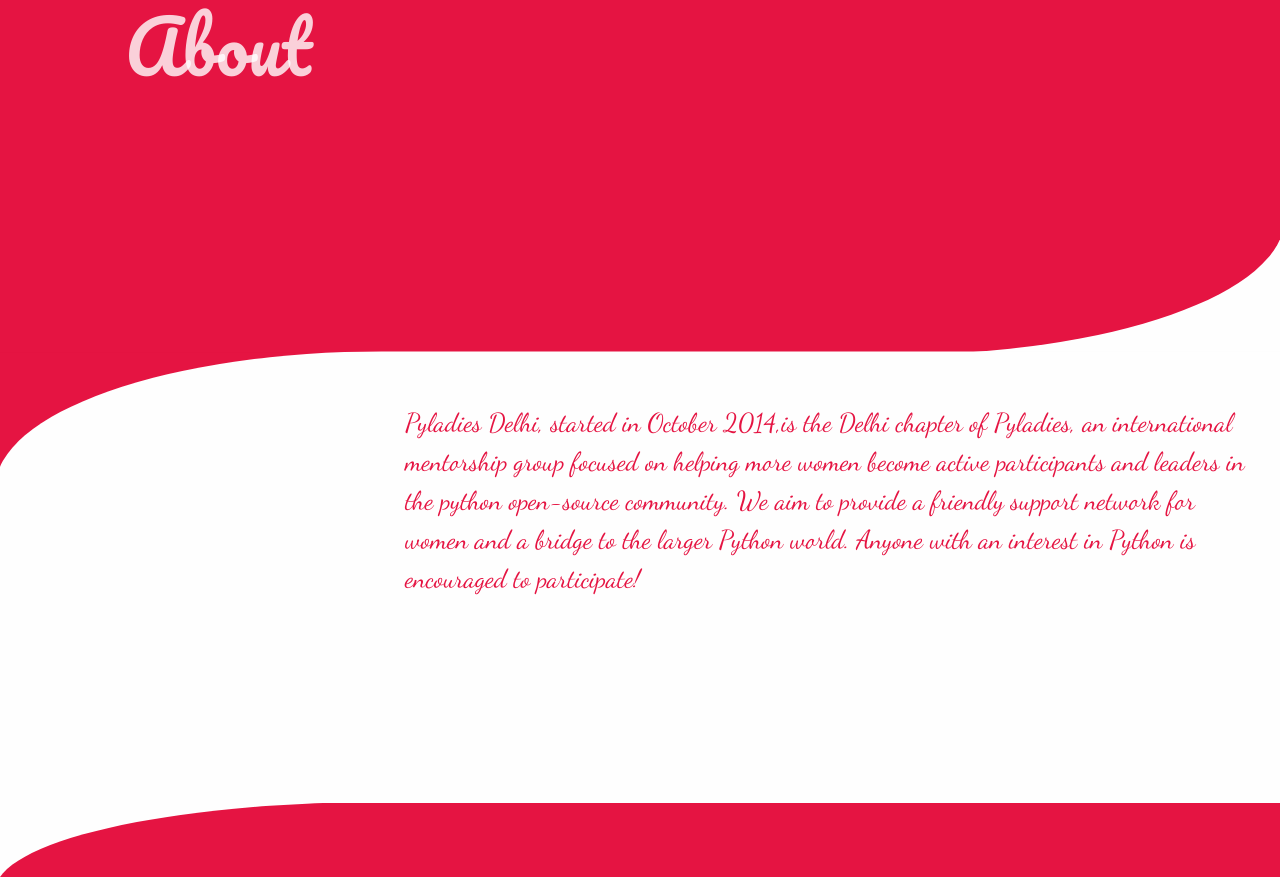
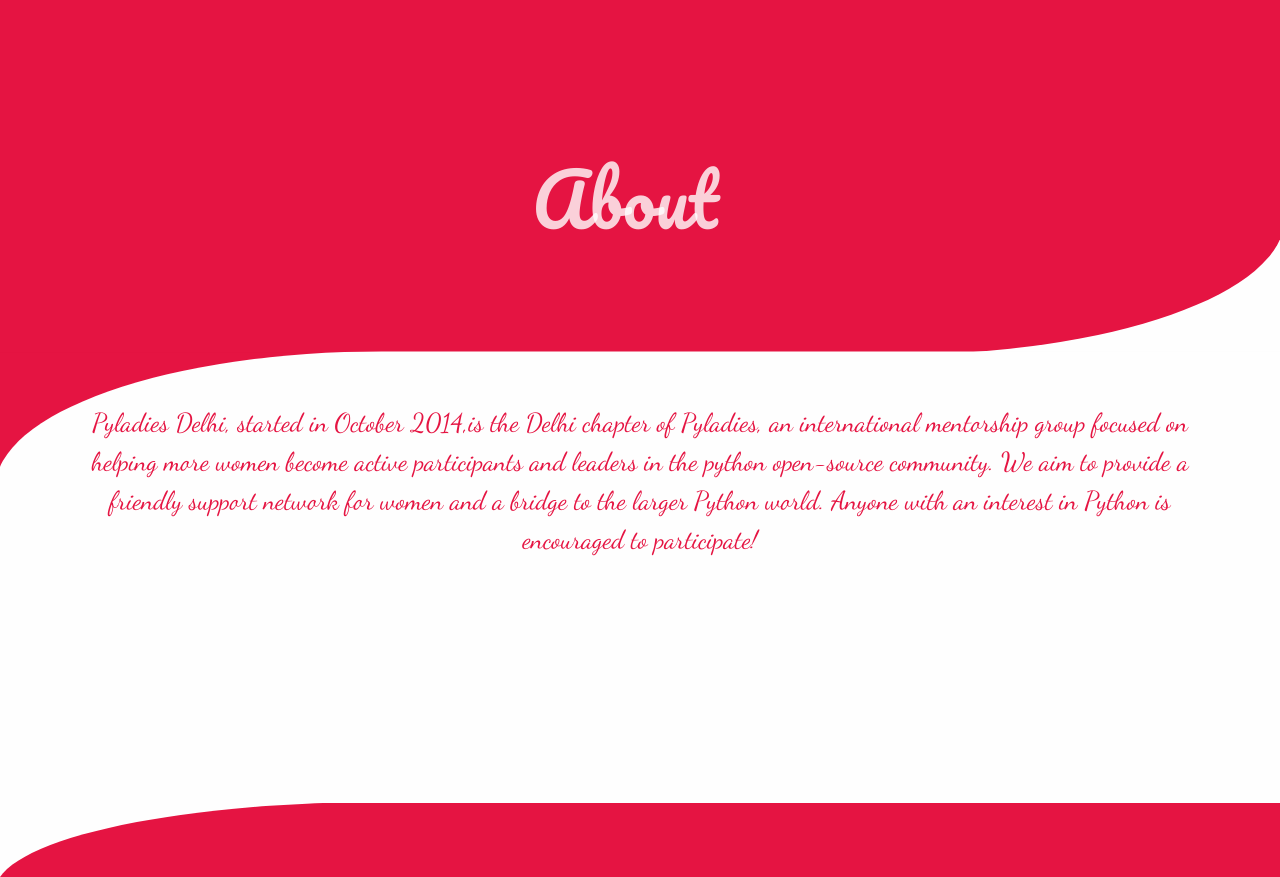
Before and after one commit to vipulgupta2048/Pyladies-delhi-website, a plain HTML site: page index.html in a window 1280 px wide. Shown: the part 897-1774 px from the top of the page. Drawn offline with nearby package versions, Linux system fonts and the light colour scheme.

Commit message:
Update About Section Styling

```diff
--- a/index.html
+++ b/index.html
@@ -160,11 +160,11 @@
         </div>
         <div class="wrapper">
             <div class="section-seperator"></div>
-            <div class="row slide">
-                <h3 class="section-heading">About</h3>
+            <div class="row slide w-100 align-items-center">
+                <h3 class="section-heading text-center p-0">About</h3>
             </div>
-            <div class="row slide lower right-0">
-                <p class="description">
+            <div class="row slide lower w-100 px-5 mx-auto">
+                <p class="description text-center">
                     Pyladies Delhi, started in October 2014,is the Delhi chapter of Pyladies, an international mentorship group focused on helping
                     more women become active participants and leaders in the python open-source community. We aim to provide
                     a friendly support network for women and a bridge to the larger Python world. Anyone with an interest
```
